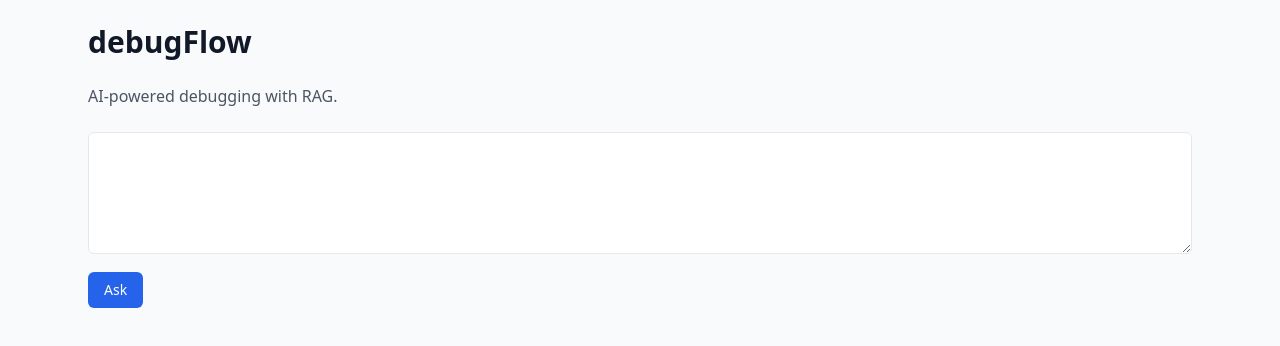
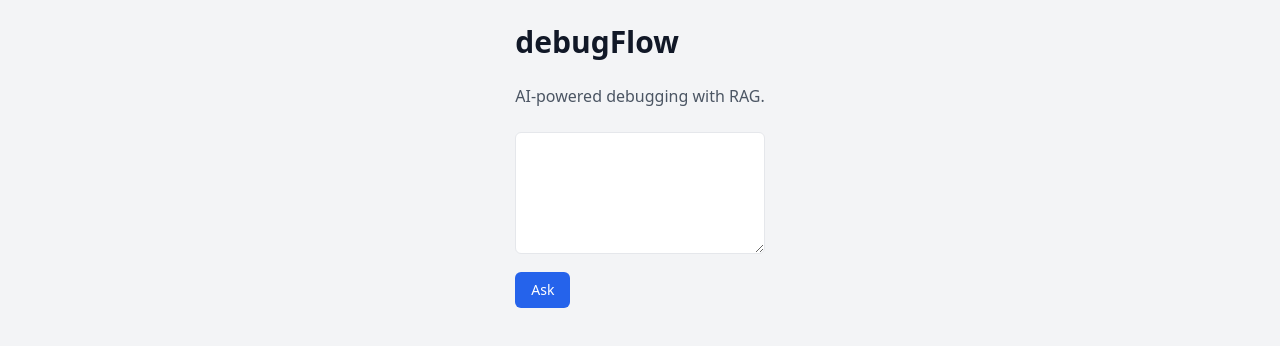
Before and after one commit to leczy642/DebugFlow, a Next.js app in the folder frontend/: page / in a window 1280 px wide. Shown: the top 346 px of the page. Built offline with nearby package versions, Linux system fonts and the light colour scheme; no server answers.

Commit message:
added frontend components

```diff
--- a/frontend/app/layout.tsx
+++ b/frontend/app/layout.tsx
@@ -9,7 +9,7 @@ export const metadata = {
 export default function RootLayout({ children }: { children: React.ReactNode }) {
   return (
     <html lang="en">
-      <body className="min-h-screen">
+      <body className="flex h-screen bg-gray-100">
         <div className="mx-auto max-w-6xl p-6">
           {children}
         </div>
--- a/frontend/package.json
+++ b/frontend/package.json
@@ -10,6 +10,7 @@
     "typecheck": "tsc --noEmit"
   },
   "dependencies": {
+    "@heroicons/react": "^2.2.0",
     "@tanstack/react-query": "^5.59.0",
     "axios": "^1.7.7",
     "next": "^14.2.5",
```
Also changed, not shown: frontend/components/chat/ChatWindow.tsx (added), frontend/components/chat/InputBar.tsx (added), frontend/components/chat/MessageBubble.tsx (added), frontend/components/layout/Sidebar.tsx (added), 1 other file (tests, documents, lock files or other folders).
